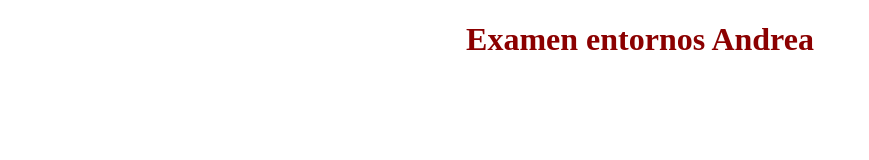
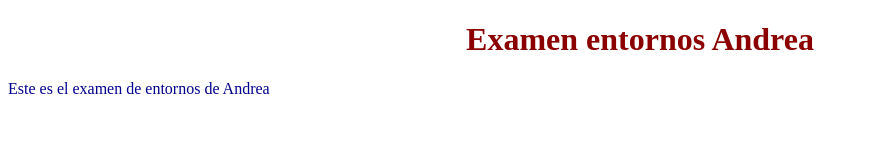
Before and after one commit to AndreaJoglar/ExamenEntornos, a plain HTML site: page index.html in a window 1280 px wide. Shown: the whole page, without its empty margins (0-869 px from the left). Drawn offline with Linux system fonts and the light colour scheme.

Commit message:
version parrafo

```diff
--- a/estilo.css
+++ b/estilo.css
@@ -2,3 +2,7 @@ h1{
     color: darkred;
     text-align: center;
 }
+
+p{
+    color: darkblue;
+}
--- a/index.html
+++ b/index.html
@@ -10,5 +10,6 @@
 </head>
 <body>
     <h1>Examen entornos Andrea</h1>
+    <p>Este es el examen de entornos de Andrea</p>
 </body>
 </html>
```
